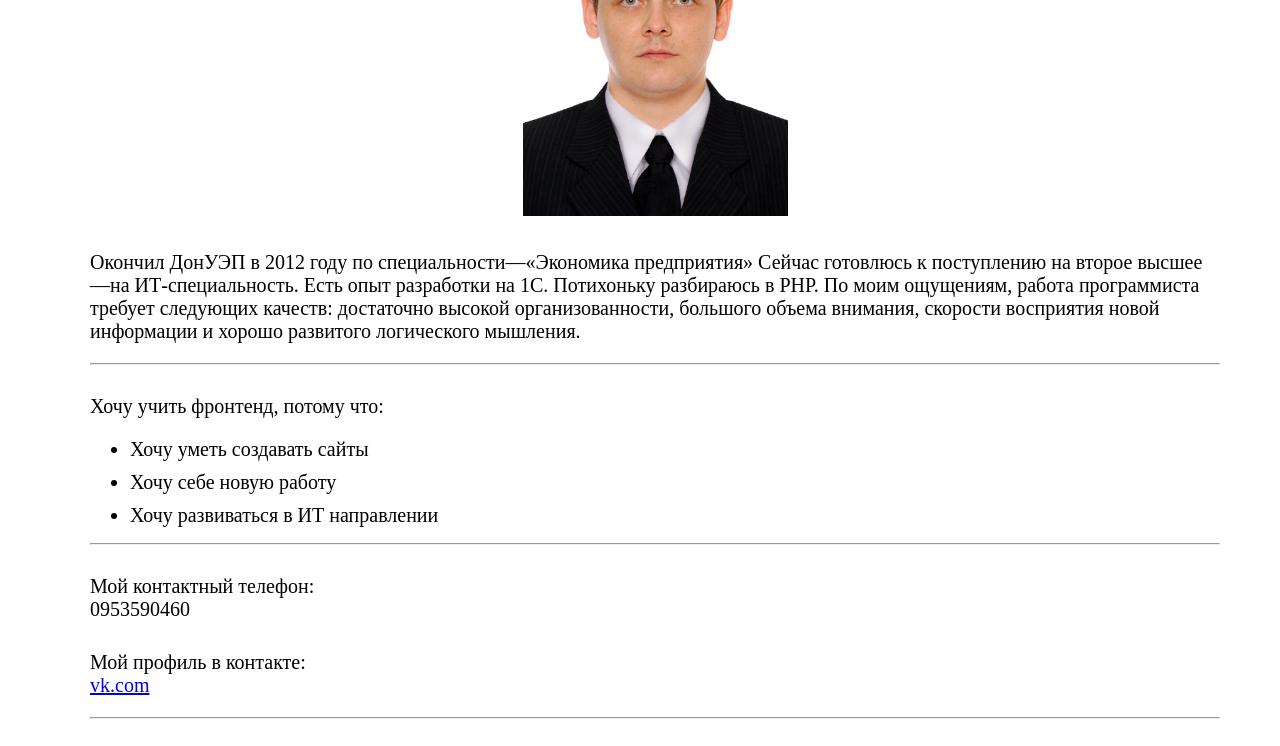
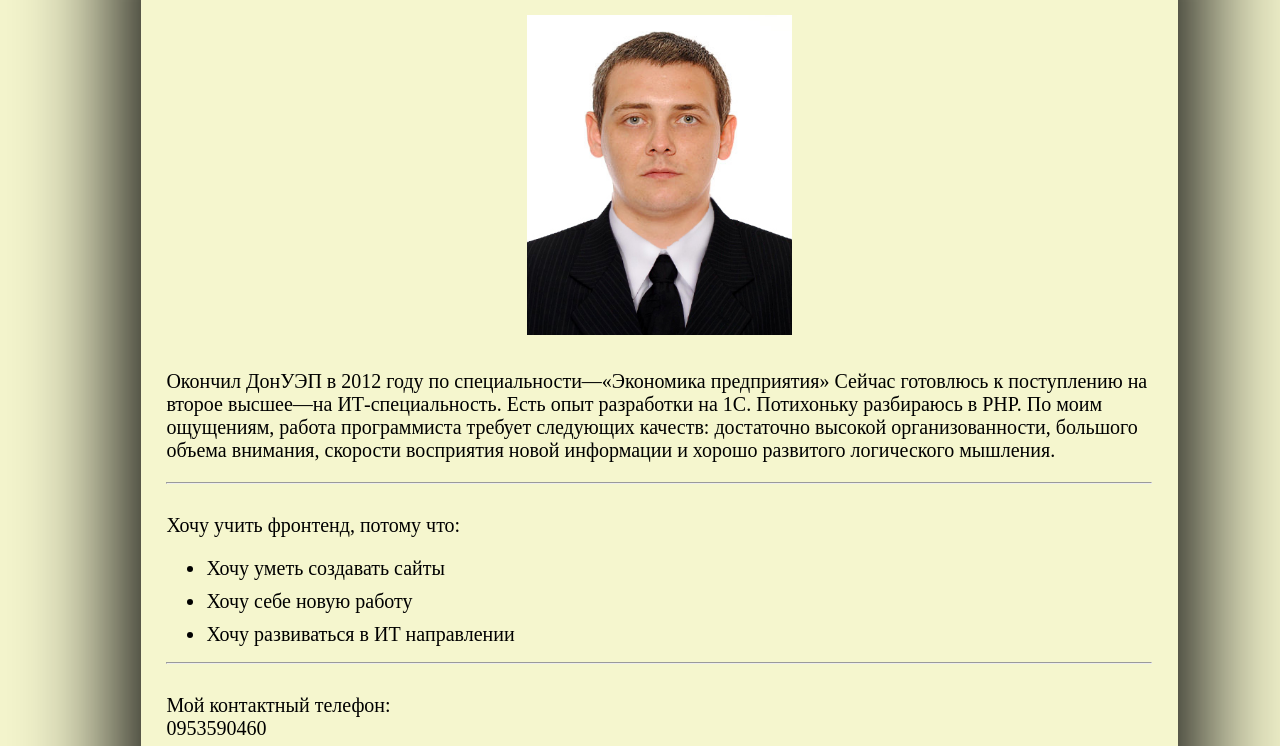
Before and after one commit to Losevgeorge/HomeWork, a plain HTML site: page HomeWork1/index.html in a window 1280 px wide. Shown: the part 201-947 px from the top of the page. Drawn offline with Linux system fonts and the light colour scheme.

Commit message:
Version 2. Fixed bugs

```diff
--- a/HomeWork1/css/style.css
+++ b/HomeWork1/css/style.css
@@ -1,13 +1,16 @@
 
 body{
 	margin: 0px;
+	background-color: #F5F6CE;
 }
 
 div{
-	margin-top: 30px;
-	margin-right: 60px;
-	margin-bottom: 30px;
-	margin-left: 90px;
+	margin-top: 8%;
+	margin-right: 8%;
+	margin-bottom: 8%;
+	margin-left: 11%;
+	box-shadow: 0 0 100px 20px;
+	padding: 2%;
 }
 
 h1{
```
